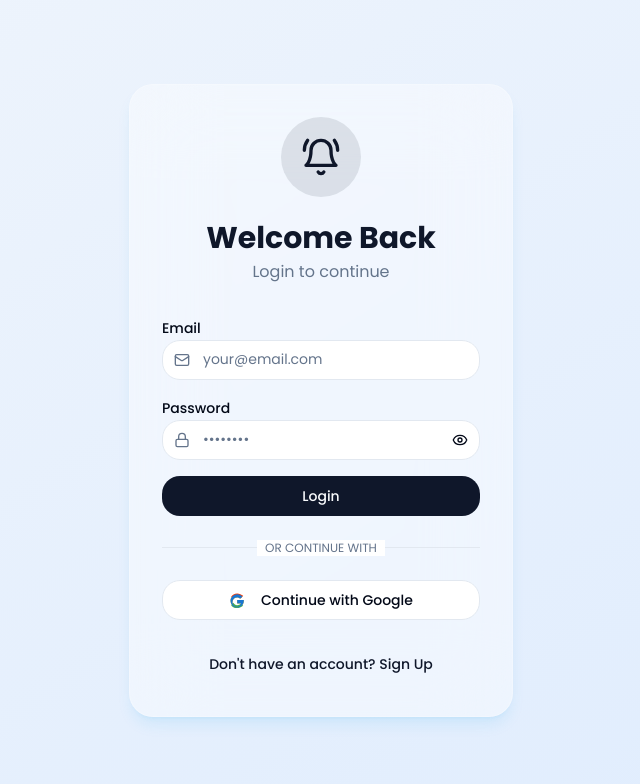
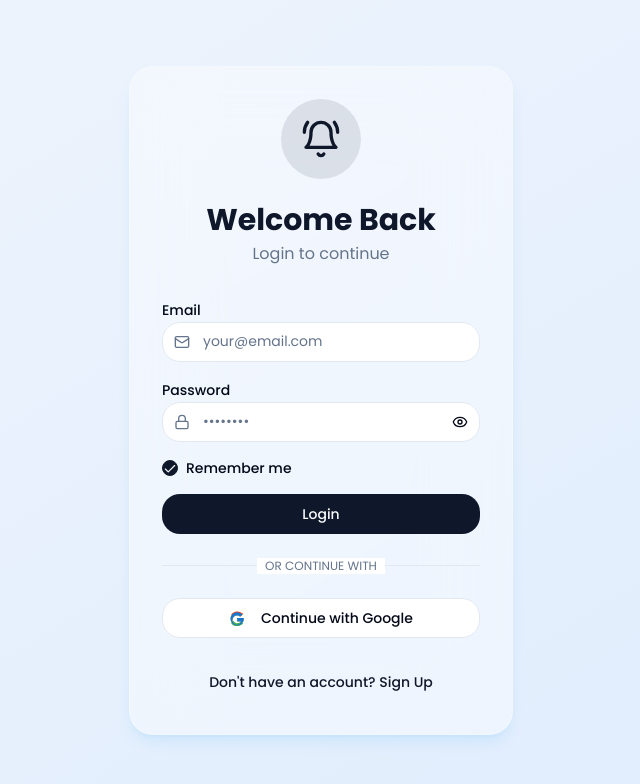
Before and after one commit to lop69/BELL_SYSTEM_V2, a React (Vite) app: page /login in a window 1280 px wide. Shown: the top 784 px of the page, without its empty margins (319-959 px from the left). Built offline with nearby package versions, Linux system fonts and the light colour scheme.

Commit message:
[dyad] Added 'Remember Me' checkbox to login page. - wrote 1 file(s)

```diff
--- a/src/pages/Login.tsx
+++ b/src/pages/Login.tsx
@@ -4,16 +4,18 @@ import { useNavigate } from "react-router-dom";
 import { Button } from "@/components/ui/button";
 import { Input } from "@/components/ui/input";
 import { Label } from "@/components/ui/label";
-import { useForm } from "react-hook-form";
+import { useForm, Controller } from "react-hook-form";
 import { zodResolver } from "@hookform/resolvers/zod";
 import { z } from "zod";
 import { showError, showSuccess, showLoading, dismissToast } from "@/utils/toast";
 import { BellRing, Mail, Lock, Eye, EyeOff } from "lucide-react";
 import { useAuth } from "@/contexts/AuthProvider";
+import { Checkbox } from "@/components/ui/checkbox";
 
 const loginSchema = z.object({
   email: z.string().email("Invalid email address"),
   password: z.string().min(6, "Password must be at least 6 characters"),
+  rememberMe: z.boolean().default(true),
 });
 
 type LoginFormInputs = z.infer<typeof loginSchema>;
@@ -27,9 +29,15 @@ const Login = () => {
   const {
     register,
     handleSubmit,
+    control,
     formState: { errors },
   } = useForm<LoginFormInputs>({
     resolver: zodResolver(loginSchema),
+    defaultValues: {
+      email: "",
+      password: "",
+      rememberMe: true,
+    },
   });
 
   const onSubmit = async (data: LoginFormInputs) => {
@@ -126,6 +134,23 @@ const Login = () => {
               )}
             </div>
 
+            <div className="flex items-center space-x-2">
+              <Controller
+                name="rememberMe"
+                control={control}
+                render={({ field }) => (
+                  <Checkbox
+                    id="remember-me"
+                    checked={field.value}
+                    onCheckedChange={field.onChange}
+                  />
+                )}
+              />
+              <Label htmlFor="remember-me" className="cursor-pointer text-sm font-medium">
+                Remember me
+              </Label>
+            </div>
+
             <Button type="submit" className="w-full" disabled={isSubmitting}>
               {isSubmitting ? "Logging in..." : "Login"}
             </Button>
@@ -143,7 +168,6 @@ const Login = () => {
           </div>
 
           <Button variant="outline" className="w-full" onClick={handleGoogleSignIn}>
-            {/* Placeholder for Google Icon */}
             <svg className="mr-2 h-4 w-4" viewBox="0 0 48 48" fill="none" xmlns="http://www.w3.org/2000/svg"><path d="M44.5 24.3H24.5V34.5H36.5C34.5 40.5 29.5 44.5 24.5 44.5C16.5 44.5 10.5 38.5 10.5 30.5C10.5 22.5 16.5 16.5 24.5 16.5C28.5 16.5 31.5 18.5 33.5 20.5L40.5 13.5C36.5 9.5 31.5 6.5 24.5 6.5C13.5 6.5 4.5 15.5 4.5 26.5C4.5 37.5 13.5 46.5 24.5 46.5C35.5 46.5 44.5 38.5 44.5 26.5C44.5 25.5 44.5 24.9 44.5 24.3Z" fill="#FFC107"/><path d="M6.5 14.5L13.5 20.5C15.5 16.5 19.5 13.5 24.5 13.5C28.5 13.5 32.5 15.5 35.5 18.5L42.5 11.5C37.5 7.5 31.5 4.5 24.5 4.5C16.5 4.5 9.5 8.5 6.5 14.5Z" fill="#FF3D00"/><path d="M24.5 48.5C31.5 48.5 37.5 45.5 42.5 41.5L35.5 34.5C32.5 37.5 28.5 39.5 24.5 39.5C19.5 39.5 15.5 36.5 13.5 32.5L6.5 39.5C9.5 44.5 16.5 48.5 24.5 48.5Z" fill="#4CAF50"/><path d="M44.5 24.3H24.5V34.5H36.5C34.5 40.5 29.5 44.5 24.5 44.5C16.5 44.5 10.5 38.5 10.5 30.5C10.5 22.5 16.5 16.5 24.5 16.5C28.5 16.5 31.5 18.5 33.5 20.5L40.5 13.5C36.5 9.5 31.5 6.5 24.5 6.5C13.5 6.5 4.5 15.5 4.5 26.5C4.5 37.5 13.5 46.5 24.5 46.5C35.5 46.5 44.5 38.5 44.5 26.5C44.5 25.5 44.5 24.9 44.5 24.3Z" fill="#1976D2"/></svg>
             Continue with Google
           </Button>
```
